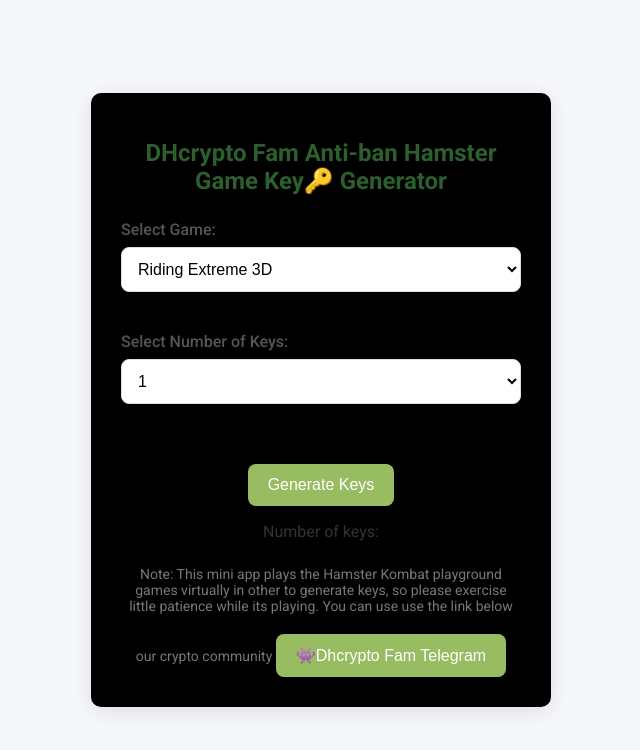
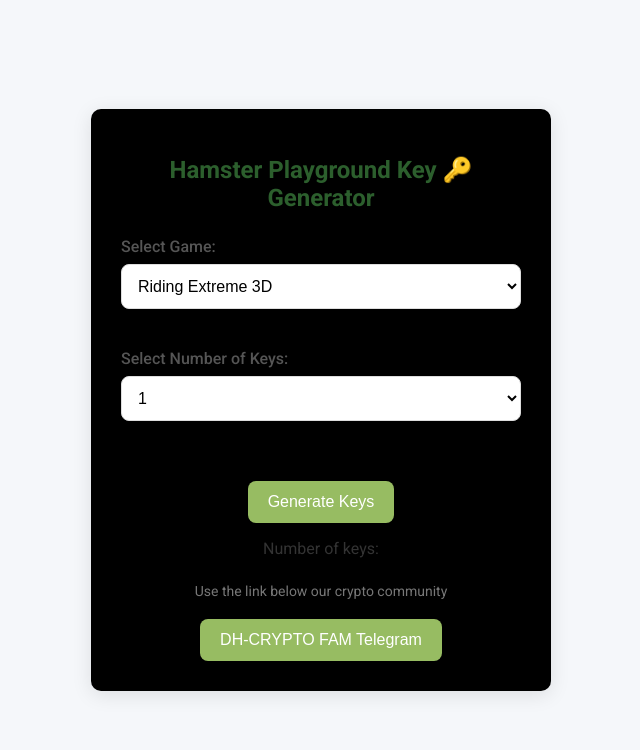
Before and after one commit to jamieYah/DHcrypro-Fam, a plain HTML site: page index.html in a window 1280 px wide. Shown: the whole page, without its empty margins (319-959 px from the left). Drawn offline with Linux system fonts and the light colour scheme.

Commit message:
Update index.html

```diff
--- a/index.html
+++ b/index.html
@@ -1,4 +1,4 @@
-<!DOCTYPE html>
+   <!DOCTYPE html>
 <html lang="en">
 <head>
     <meta charset="UTF-8">
@@ -9,7 +9,7 @@
 </head>
 <body>
     <div class="container">
-        <h1>DHcrypto Fam Anti-ban Hamster Game Key🔑 Generator</h1>
+        <h1>Hamster Playground Key 🔑Generator</h1>
         <div id="formContainer">
             <div class="form-group" id="gameSelectGroup">
                 <label for="gameSelect">Select Game:</label>
@@ -18,6 +18,8 @@
                     <option value="2">Chain Cube 2048</option>
                     <option value="3">My Clone Army</option>
                     <option value="4">Train Miner</option>
+                    <option value="5">Merge Away</option>
+                    <option value="6">Twerk Race 3D</option>
                 </select>
             </div>
             <div class="form-group" id="keyCountGroup">
@@ -58,9 +60,10 @@
         <p id="copyStatus" class="hidden">Keys copied to clipboard!</p>
 
         <div class="footer">
-            <p1>Note: This mini app plays the Hamster Kombat playground games virtually in other to generate keys, so please exercise little patience while its playing.
-                You can use use the link below our crypto community</p1>
-            <button id="sourceCode">👾Dhcrypto Fam Telegram</button>
+
+ <p1>
+         Use the link below our crypto community</p1>
+            <button id="sourceCode">DH-CRYPTO FAM Telegram</button>
         </div>
     </div>
 
```
